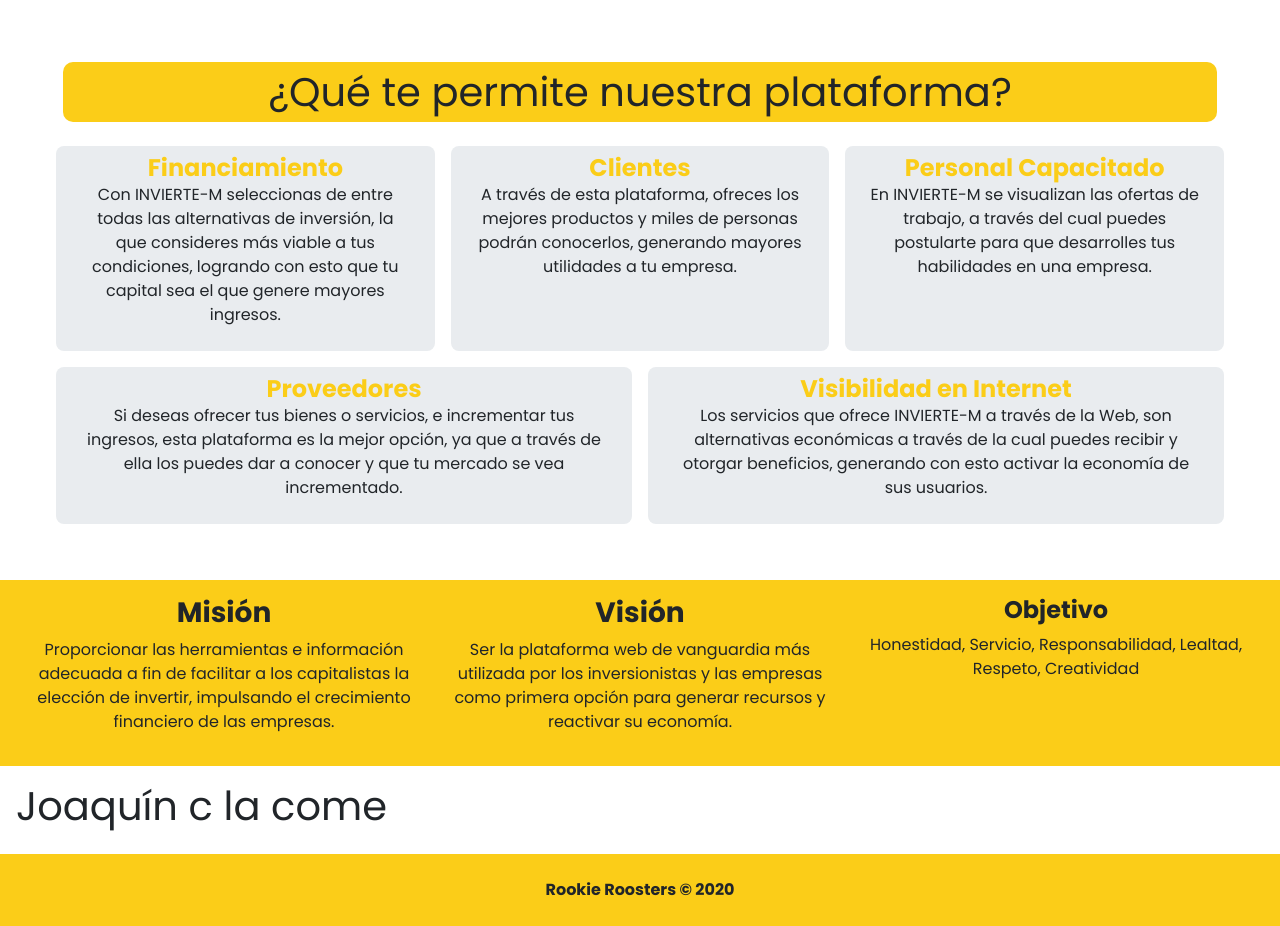
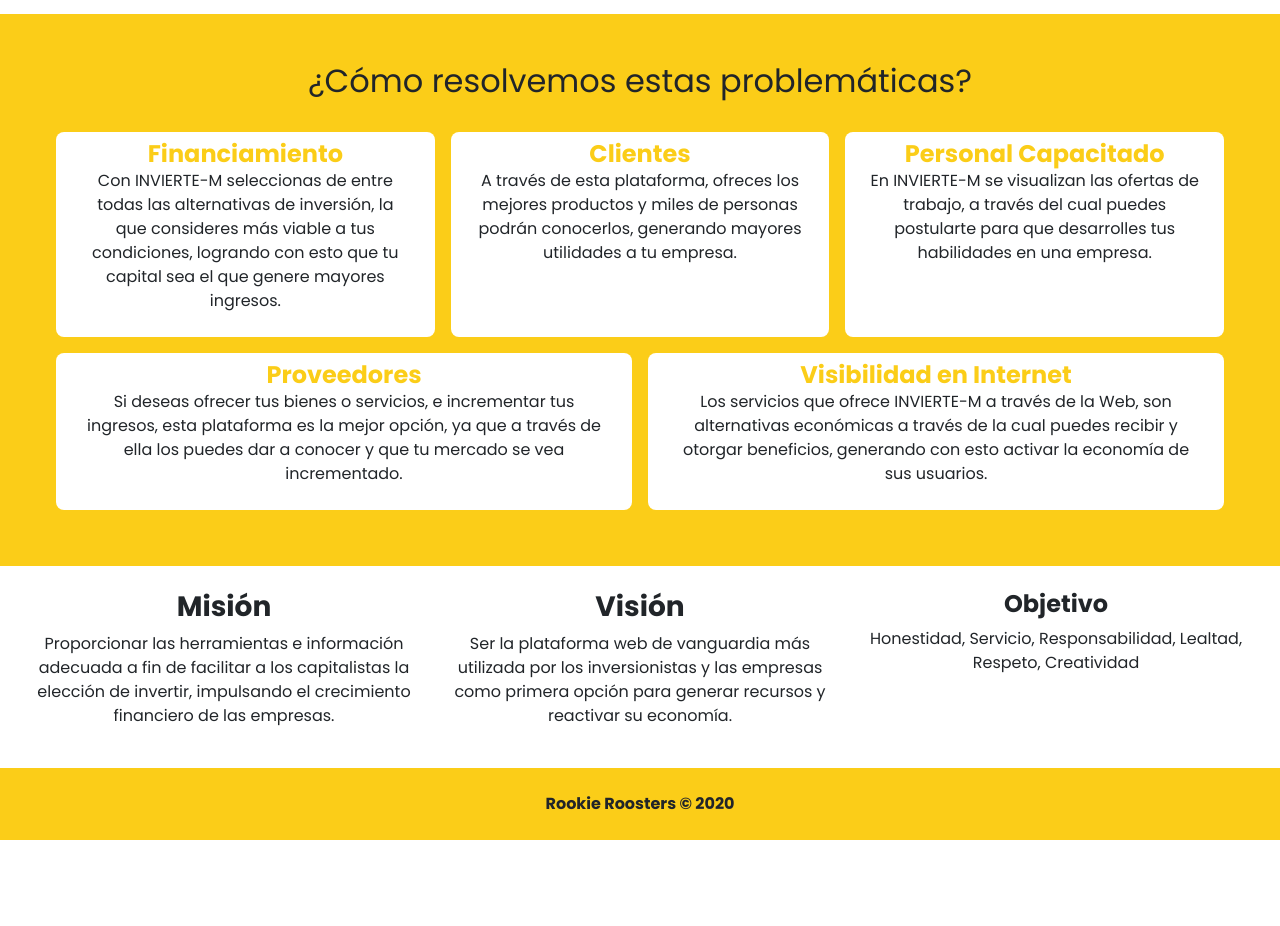
Before and after one commit to manuelgm0518/invierte-m, a Vue app: page / in a window 1280 px wide. Shown: the part 1300-2226 px from the top of the page. After the commit the page ends 2140 px from the top, so only its background shows below. Built offline with nearby package versions, Linux system fonts and the light colour scheme; a web font is replaced by a local one.

Commit message:
Finished home

```diff
--- a/src/views/Home.vue
+++ b/src/views/Home.vue
@@ -66,25 +66,27 @@
 			</b-col>
 		</b-row>
 
-		<b-row class="bg-white m-0 p-3 p-md-5 text-center">
+		<b-row class="bg-golden m-0 p-3 p-md-5 text-center">
 			<b-col>
-				<p class="divisor">¿Qué te permite nuestra plataforma?</p>
+				<h2 class="text-black mb-4">
+					¿Cómo resolvemos estas problemáticas?
+				</h2>
 
 				<b-row>
 					<b-col class="p-2" md>
-						<div class="bg-silver rounded py-2 px-4 h-100">
+						<div class="bg-white rounded py-2 px-4 h-100">
 							<span class="h4 text-golden font-weight-bold">Financiamiento</span>
 							<p>Con INVIERTE-M seleccionas de entre todas las alternativas de inversión, la que consideres más viable a tus condiciones, logrando con esto que tu capital sea el que genere mayores ingresos.</p>
 						</div>
 					</b-col>
 					<b-col class="p-2" md>
-						<div class="bg-silver rounded py-2 px-4 h-100">
+						<div class="bg-white rounded py-2 px-4 h-100">
 							<span class="h4 text-golden font-weight-bold">Clientes</span>
 							<p>A través de esta plataforma, ofreces los mejores productos y miles de personas podrán conocerlos, generando mayores utilidades a tu empresa.</p>
 						</div>
 					</b-col>
 					<b-col class="p-2" md>
-						<div class="bg-silver rounded py-2 px-4 h-100">
+						<div class="bg-white rounded py-2 px-4 h-100">
 							<span class="h4 text-golden font-weight-bold">Personal Capacitado</span>
 							<p>En INVIERTE-M se visualizan las ofertas de trabajo, a través del cual puedes postularte para que desarrolles tus habilidades en una empresa.</p>
 						</div>
@@ -92,13 +94,13 @@
 				</b-row>
 				<b-row>
 					<b-col class="p-2" md>
-						<div class="bg-silver rounded py-2 px-4">
+						<div class="bg-white rounded py-2 px-4">
 							<span class="h4 text-golden font-weight-bold">Proveedores</span>
 							<p>Si deseas ofrecer tus bienes o servicios, e incrementar tus ingresos, esta plataforma es la mejor opción, ya que a través de ella los puedes dar a conocer y que tu mercado se vea incrementado. </p>
 						</div>
 					</b-col>
 					<b-col class="p-2" md>
-						<div class="bg-silver rounded py-2 px-4">
+						<div class="bg-white rounded py-2 px-4">
 							<span class="h4 text-golden font-weight-bold">Visibilidad en Internet</span>
 							<p>Los servicios que ofrece INVIERTE-M a través de la Web, son alternativas económicas a través de la cual puedes recibir y otorgar beneficios, generando con esto activar la economía de sus usuarios.  </p>
 						</div>
@@ -106,20 +108,20 @@
 				</b-row>
 			</b-col>
 		</b-row>
-		<b-row class="bg-golden text-center m-0 p-3">
-			<b-col cols="12" md="4">
+		<b-row class="bg-white text-center m-0 p-3">
+			<b-col cols="12" md="4" class="my-2">
 				<h3>
 					<b>Misión</b>
 				</h3>
 				<p>Proporcionar las herramientas e información adecuada a fin de facilitar a los capitalistas la elección de invertir, impulsando el crecimiento financiero de las empresas.</p>
 			</b-col>
-			<b-col cols="12" md="4">
+			<b-col cols="12" md="4" class="my-2">
 				<h3>
 					<b>Visión</b>
 				</h3>
 				<p>Ser la plataforma web de vanguardia más utilizada por los inversionistas y las empresas como primera opción para generar recursos y reactivar su economía.</p>
 			</b-col>
-			<b-col cols="12" md="4">
+			<b-col cols="12" md="4" class="my-2">
 				<h4>
 					<b>Objetivo</b>
 				</h4>
@@ -127,9 +129,7 @@
 			</b-col>
 		</b-row>
 
-		<b-row class="bg-white m-0 p-3">
-			<h1>Joaquín c la come</h1>
-		</b-row>
+
 	</b-container>
 </template>
 
--- a/src/views/StartBusiness.vue
+++ b/src/views/StartBusiness.vue
@@ -43,7 +43,7 @@
 			if (this.$store.state.user.id == null)
 				alert("Debes iniciar sesión primero!");
 			else
-				this.$route.push({
+				this.$router.push({
 					name: "AgregarEmpresa",
 					params: { id: this.$store.state.user.id }
 				});
--- a/src/views/User.vue
+++ b/src/views/User.vue
@@ -40,16 +40,21 @@
 	name: "User",
 	data: () => ({
 		avatarURL: "https://placekitten.com/300/300",
-		firstName: "Joaquín",
-		lastName: "'El Comedor' Pedroza",
+		firstName: "",
+		lastName: "",
 		biography:
-			"Ah no mames, ¿Qué pedo? Por cierto me la como. Lorem ipsum senfomaekiunaeifmo jnoiaeijnifosdfsiisodfsioofdsoeesdfiso",
-		location: "La metrópoli Yisus Mery",
-		joinedDate: "16/04/2020",
+			"Apasionado por la programación y el emprendimiento",
+		location: "Aguascalientes, Ags. México",
+		joinedDate: "16 / 04 / 2020",
 		businesses: []
 	}),
 	mounted() {
 		this.getUserBusinesses();
+		axios.get("http://localhost:3000/api/user/" + this.$route.params.id).then(res=> {
+			//this.avatarURL = res.data.avatarURL;
+			this.firstName = res.data.firstName;
+			this.lastName = res.data.lastName;
+		});
 	},
 	methods: {
 		getUserBusinesses() {
```
